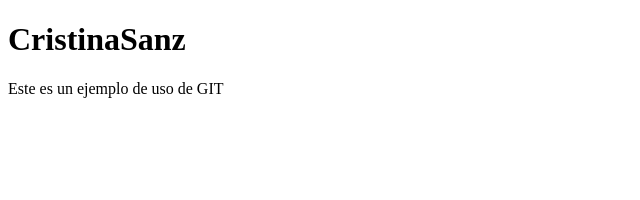
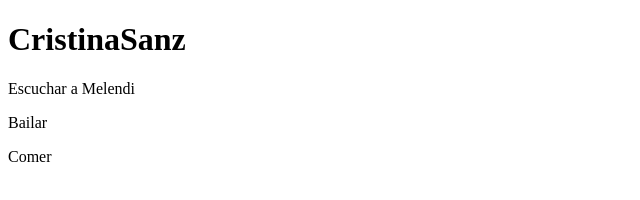
Before and after one commit to GarozJ/Repo1Actividad1, a plain HTML site: page actividad/CristinaSanz.html in a window 1280 px wide. Shown: the whole page, without its empty margins (0-640 px from the left). Drawn offline with Linux system fonts and the light colour scheme.

Commit message:
Añadir hobbies

```diff
--- a/actividad/CristinaSanz.html
+++ b/actividad/CristinaSanz.html
@@ -7,6 +7,8 @@
 </head>
 <body>
     <h1>CristinaSanz</h1>
-    <p>Este es un ejemplo de uso de GIT</p>
+    <p>Escuchar a Melendi</p>
+    <p>Bailar</p>
+    <p>Comer</p>
 </body>
 </html>
```
